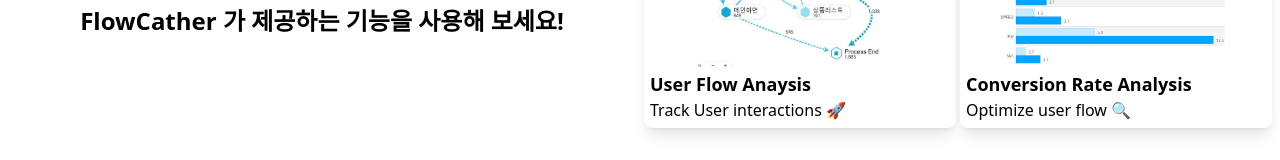
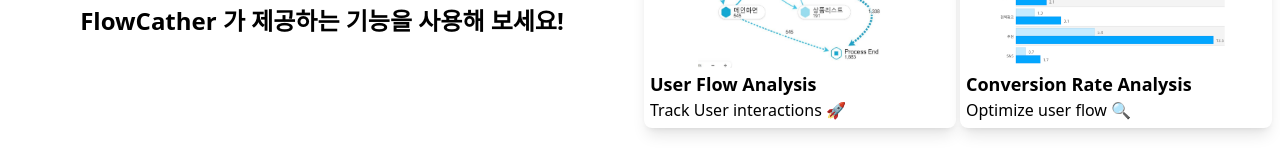
Before and after one commit to originchoi/FlowCatcher-client, a React (Vite) app: page / in a window 1280 px wide. Shown: the part 438-598 px from the top of the page. Built offline with nearby package versions, Linux system fonts and the light colour scheme; no server answers.

Commit message:
Fix: fix typo

```diff
--- a/src/components/MainPage/index.jsx
+++ b/src/components/MainPage/index.jsx
@@ -59,7 +59,7 @@
                 className="w-full h-150 object-contain rounded-t-lg"
               />
               <div className="p-2">
-                <h3 className="font-bold text-lg">User Flow Anaysis</h3>
+                <h3 className="font-bold text-lg">User Flow Analysis</h3>
                 <p>Track User interactions 🚀</p>
               </div>
             </div>
```
